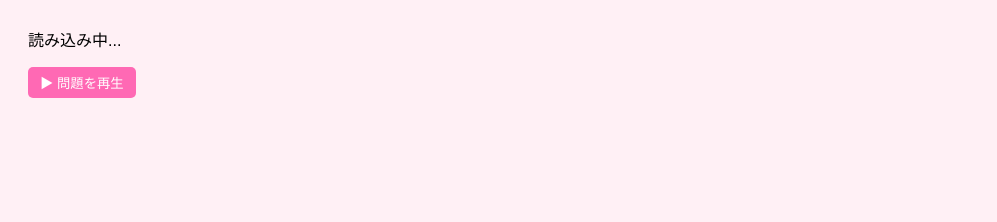
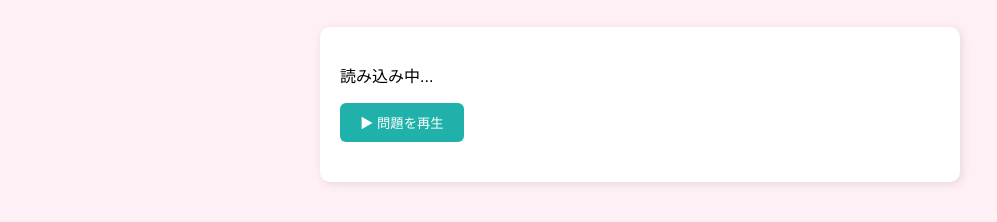
Before and after one commit to shino-lgtm/english3, a plain HTML site: page index.html in a window 1280 px wide. Shown: the part 98-320 px from the top of the page, without its empty margins (0-997 px from the left). Drawn offline with Linux system fonts and the light colour scheme.

Commit message:
Update style.css

```diff
--- a/style.css
+++ b/style.css
@@ -6,38 +6,58 @@ body {
 
 h1 {
   text-align: center;
+  color: #c71585;
   margin-bottom: 30px;
-  color: #c71585;
 }
 
-.card {
-  background-color: white;
-  border: 1px solid #ccc;
-  padding: 15px;
-  margin-bottom: 15px;
+#quiz-container {
+  max-width: 600px;
+  margin: auto;
+  background: white;
+  padding: 20px;
   border-radius: 10px;
-  box-shadow: 2px 2px 5px rgba(0,0,0,0.1);
+  box-shadow: 2px 2px 10px rgba(0,0,0,0.1);
 }
 
-.jp {
-  font-weight: bold;
-  font-size: 1.1em;
+#question-box {
+  margin-bottom: 20px;
 }
 
-.en {
-  color: #555;
-  margin-bottom: 10px;
-}
-
-button {
-  padding: 6px 12px;
+#choices button {
+  display: block;
+  width: 100%;
+  margin: 10px 0;
+  padding: 10px;
   background-color: #ff69b4;
+  border: none;
+  border-radius: 6px;
   color: white;
-  border: none;
-  border-radius: 5px;
+  font-size: 16px;
   cursor: pointer;
 }
 
-button:hover {
+#choices button:hover {
   background-color: #ff1493;
 }
+
+#feedback {
+  font-size: 18px;
+  font-weight: bold;
+  text-align: center;
+  margin: 15px 0;
+}
+
+#next-button,
+#play-question {
+  padding: 10px 20px;
+  background-color: #20b2aa;
+  color: white;
+  border: none;
+  border-radius: 6px;
+  cursor: pointer;
+}
+
+#next-button:hover,
+#play-question:hover {
+  background-color: #2e8b57;
+}
```
